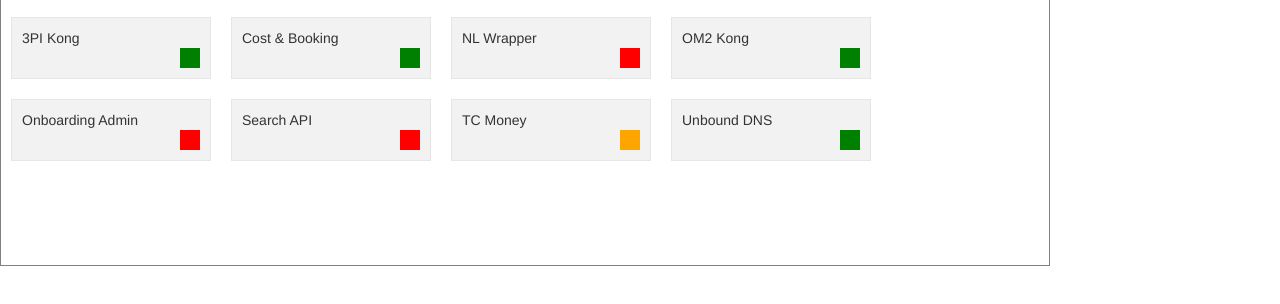
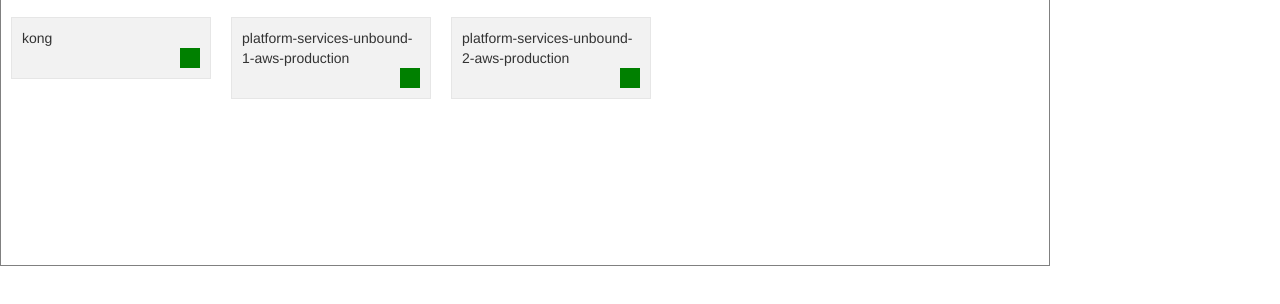
Before and after one commit to KrishKaruna/SingleViewDashboard, a plain HTML site: page index.html in a window 1280 px wide. Shown: the part 84-388 px from the top of the page. Drawn offline with nearby package versions, Linux system fonts and the light colour scheme.

Commit message:
Update index.html
point to output

```diff
--- a/index.html
+++ b/index.html
@@ -163,7 +163,7 @@ var myObj;
 		$(document).ready(function () {
 			$.ajax({
 				type: "GET",
-				url: "file.txt",
+				url: "output.txt",
 				success: function (data) {
 
 					myObj = JSON.parse(data);
```
